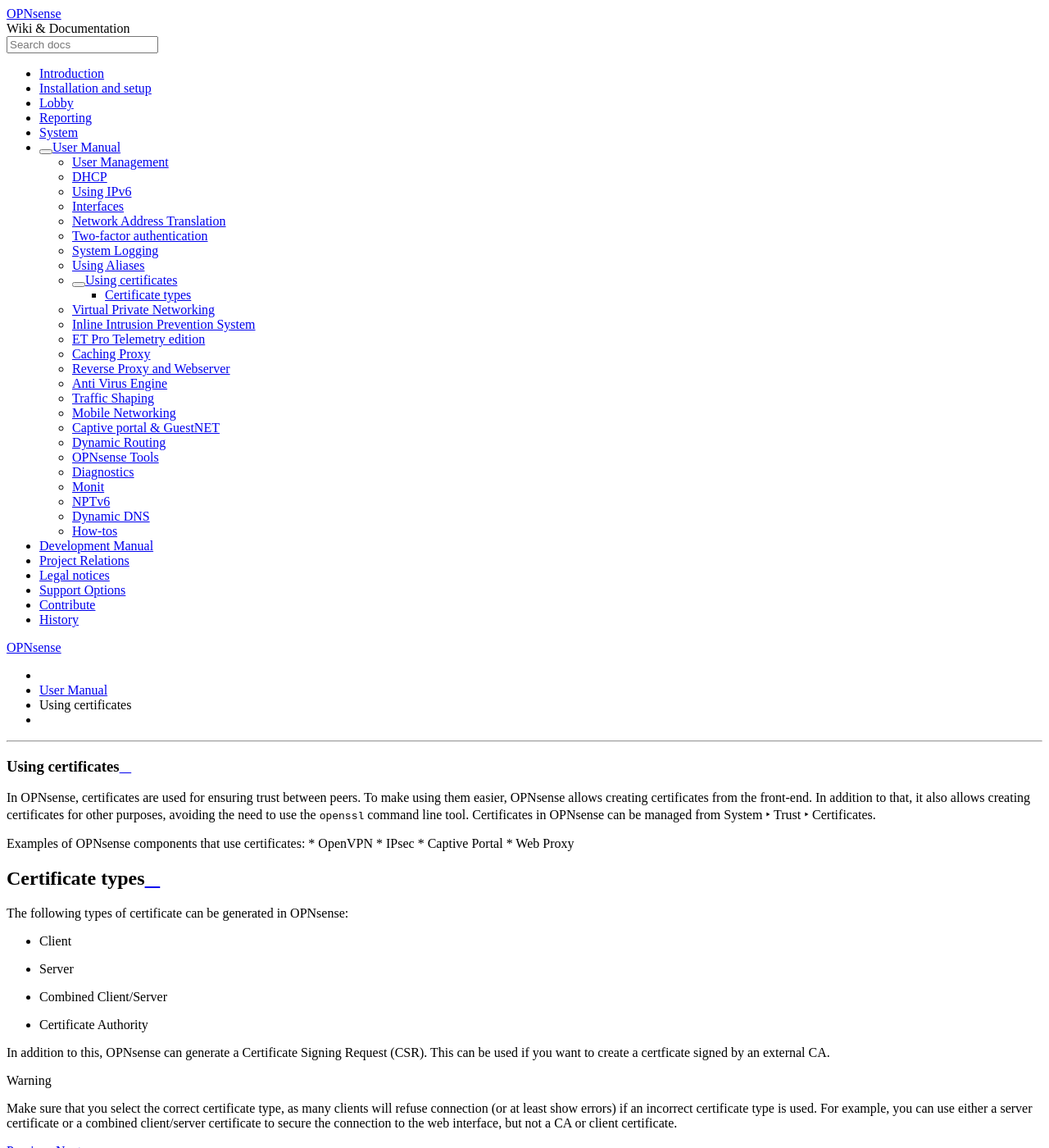
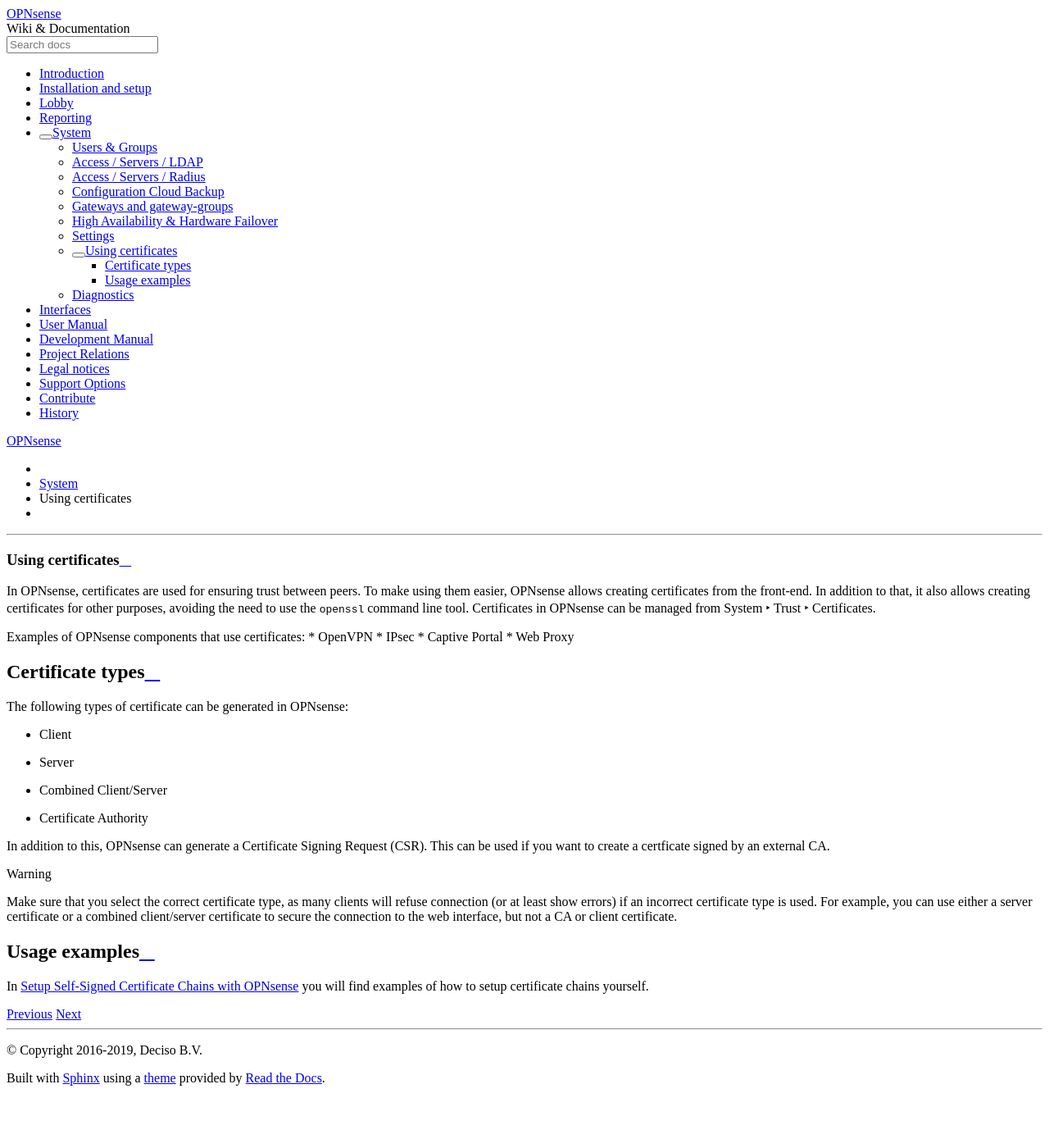
Before and after one commit to opnsense/docs, a Sphinx documentation site: the page built from source/manual/certificates.rst, in a window 1280 px wide and 1400 px high. Shown: the whole window at 82% size. Built offline with Sphinx 7.4.7 and the Read the Docs theme 2.0.0, drawn with Linux system fonts in a browser that asks for light colours.

```diff
--- a/source/index.rst
+++ b/source/index.rst
@@ -26,6 +26,7 @@ Table of Contents
      lobby
      reporting
      system
+     interfaces
      manual
      develop
      relations
--- a/source/manual.rst
+++ b/source/manual.rst
@@ -15,12 +15,10 @@ User Manual
    manual/users
    manual/dhcp
    manual/ipv6
-   manual/interfaces
    manual/nat
    manual/two_factor
    manual/logging
    manual/aliases
-   manual/certificates
    manual/vpnet
    manual/ips
    manual/etpro_telemetry
@@ -32,7 +30,6 @@ User Manual
    manual/captiveportal
    manual/dynamic_routing
    manual/opnsense_tools
-   manual/diagnostics
    manual/monit
    manual/nptv6
    manual/dynamic_dns
--- a/source/manual/certificates.rst
+++ b/source/manual/certificates.rst
@@ -32,3 +32,9 @@ certficate signed by an external CA.
     Make sure that you select the correct certificate type, as many clients will refuse connection (or at least show
     errors) if an incorrect certificate type is used. For example, you can use either a server certificate or a
     combined client/server certificate to secure the connection to the web interface, but not a CA or client certificate.
+
+
+-------------------------
+Usage examples
+-------------------------
+In :doc:`/manual/how-tos/self-signed-chain` you will find examples of how to setup certificate chains yourself.
--- a/source/manual/howtos.rst
+++ b/source/manual/howtos.rst
@@ -62,7 +62,6 @@ How-tos
    how-tos/proxyicapantivirusinternal
    how-tos/proxytransparent
    how-tos/proxywebfilter
-   how-tos/self-signed-chain
    how-tos/shaper
    how-tos/SkyUK
    how-tos/sslvpn_client
--- a/source/manual/interfaces.rst
+++ b/source/manual/interfaces.rst
@@ -1,6 +1,6 @@
-==========
-Interfaces
-==========
+=========================
+Interface configuration
+=========================
 
 All traffic in OPNsense travels via interfaces. By default, WAN and LAN are assigned, but many more are possible, like
 GUESTNET (:doc:`captive portal </manual/captiveportal>`) and PFSYNC (:doc:`high availability </manual/hacarp>`).
--- a/source/system.rst
+++ b/source/system.rst
@@ -24,3 +24,5 @@ activities.
    manual/how-tos/multiwan
    manual/hacarp
    manual/settingsmenu
+   manual/certificates
+   manual/diagnostics
```
Also changed, not shown: source/interfaces.rst (added, +18 -0 lines), 1 other file.
